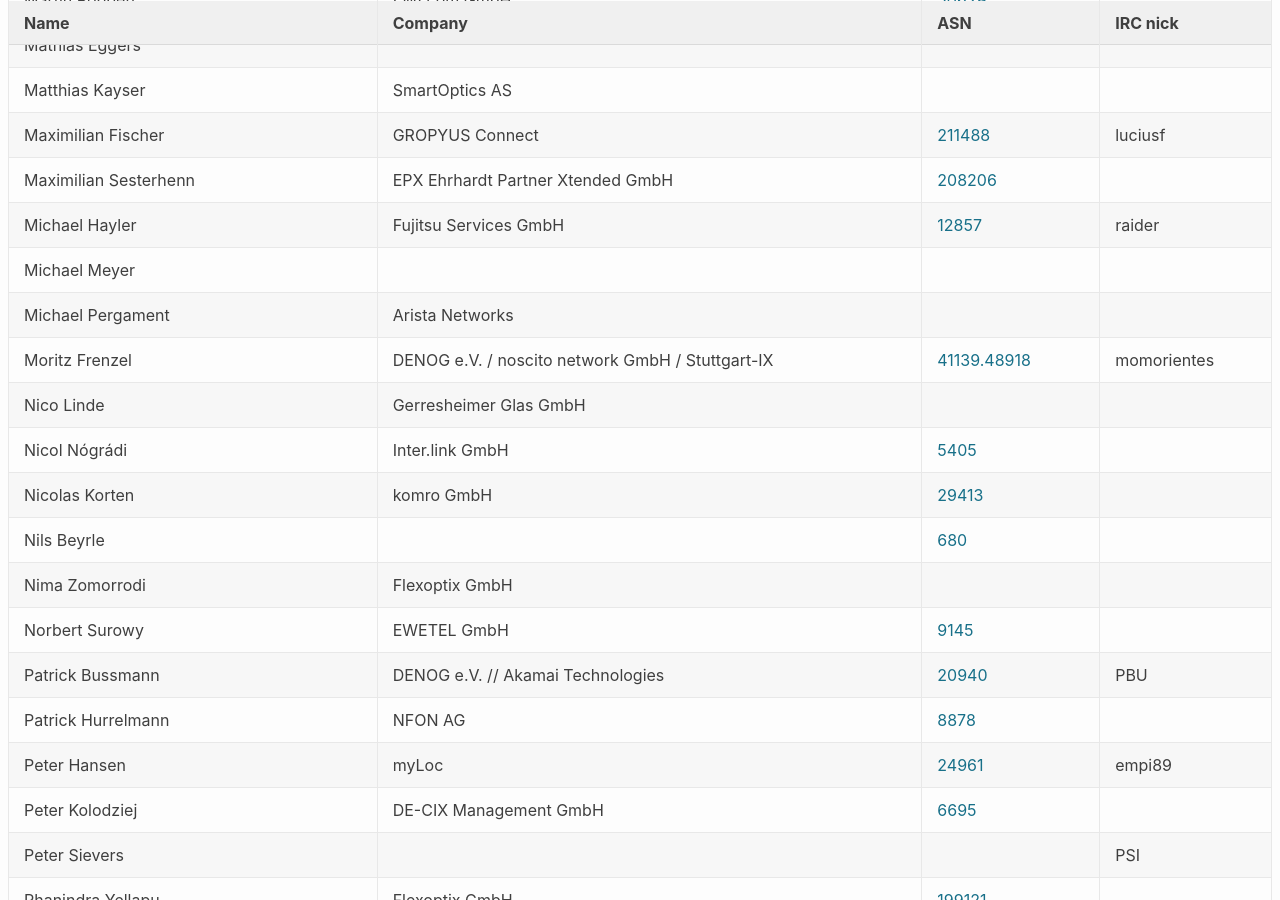
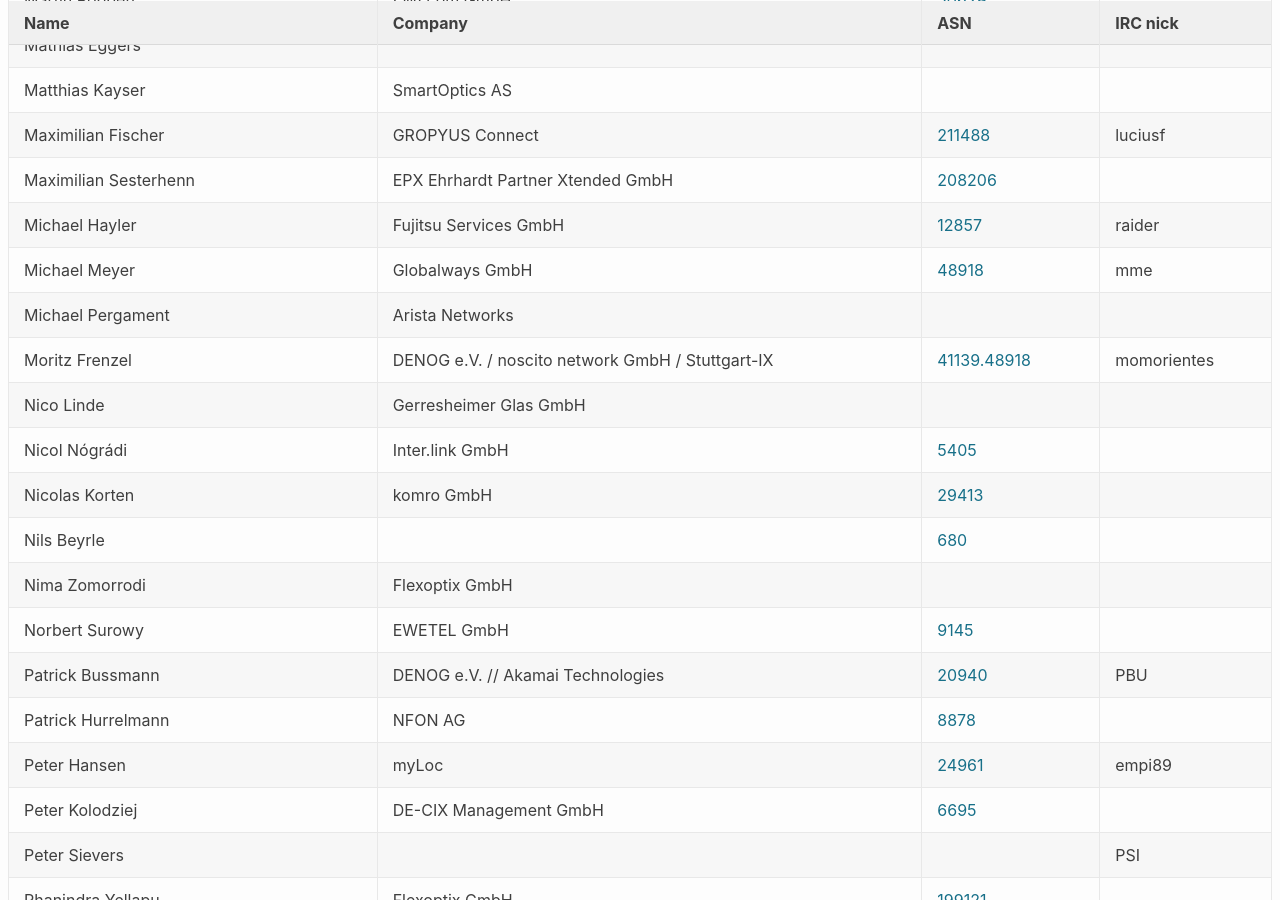
Before and after one commit to denog/pretix-attendeelist, a Jekyll site: the page built from denog14/index.md, in a window 1280 px wide and 900 px high, scrolled down 3709 px. Built offline with Jekyll 4.4.1, drawn with Linux system fonts in a browser that asks for light colours.

Commit message:
Latest data: Thu Oct  6 15:35:47 UTC 2022

```diff
--- a/_data/attendees_denog14_onsite.json
+++ b/_data/attendees_denog14_onsite.json
@@ -505,9 +505,9 @@
   },
   {
     "name": "Michael Meyer",
-    "company": null,
-    "irc": null,
-    "asn": null
+    "company": "Globalways GmbH",
+    "irc": "mme",
+    "asn": "48918"
   },
   {
     "name": "Michael Pergament",
```
